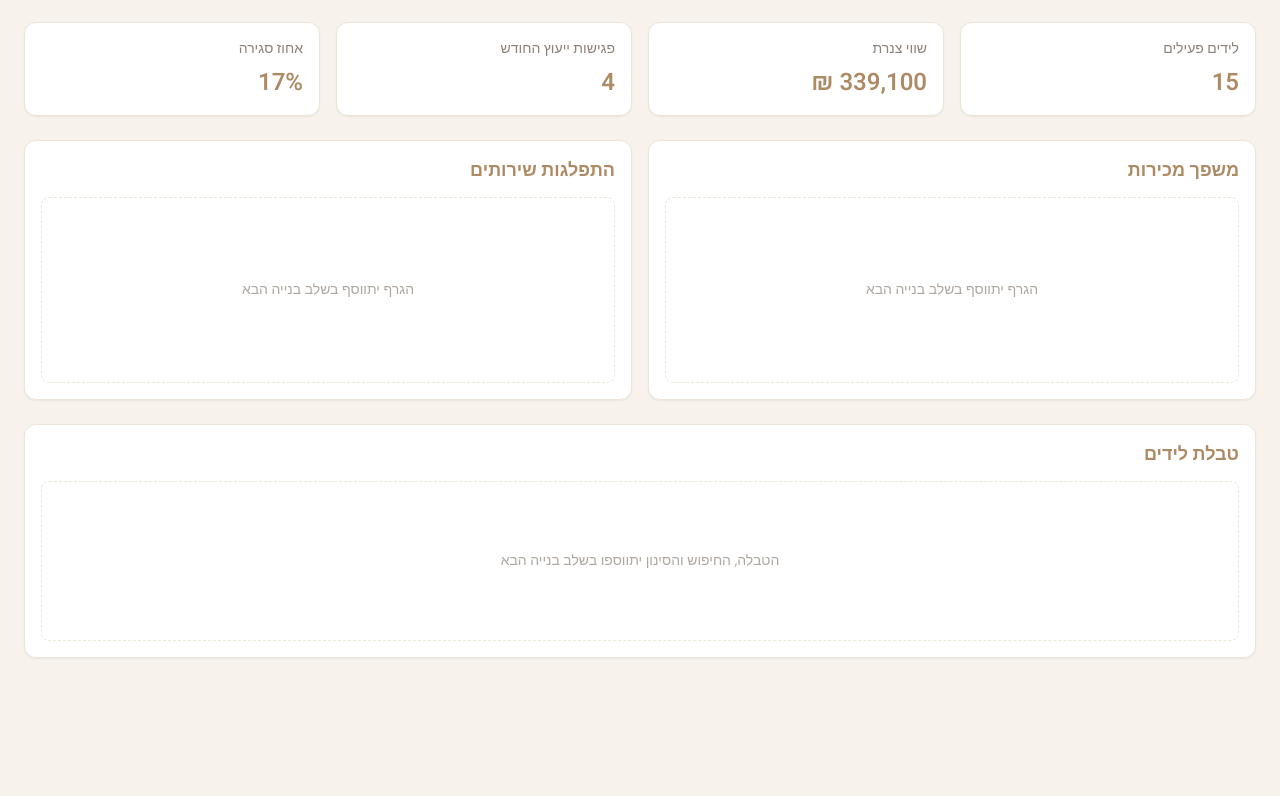
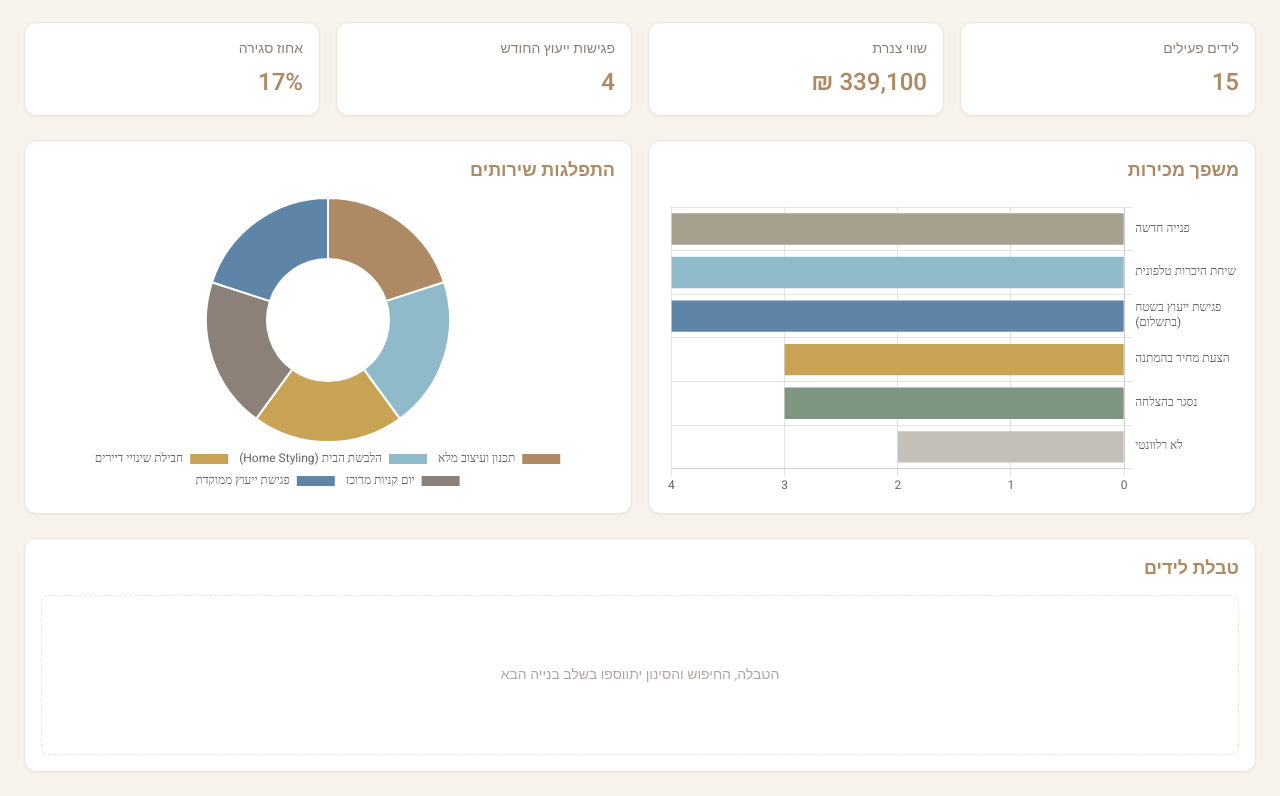
Before and after one commit to Zvia-AI/studio-leads-dashboard, a plain HTML site: page index.html in a window 1280 px wide. Shown: the part 75-871 px from the top of the page. Before the commit the page ends 800 px from the top, so only its background shows below. Drawn offline with nearby package versions, Linux system fonts and the light colour scheme.

Commit message:
feat: add sales funnel and services charts

```diff
--- a/app.js
+++ b/app.js
@@ -32,4 +32,153 @@ function renderKpis() {
   document.getElementById("kpi-conversion-value").textContent = `${kpis.conversionRate}%`;
 }
 
+const STAGE_ORDER = [
+  "פנייה חדשה",
+  "שיחת היכרות טלפונית",
+  "פגישת ייעוץ בשטח (בתשלום)",
+  "הצעת מחיר בהמתנה",
+  "נסגר בהצלחה",
+  "לא רלוונטי",
+];
+
+const STAGE_COLORS = {
+  "פנייה חדשה": "#A6A08F",
+  "שיחת היכרות טלפונית": "#8FBAC9",
+  "פגישת ייעוץ בשטח (בתשלום)": "#5E85A8",
+  "הצעת מחיר בהמתנה": "#C9A355",
+  "נסגר בהצלחה": "#7E9680",
+  "לא רלוונטי": "#C4BFB8",
+};
+
+const SERVICE_COLORS = {
+  "תכנון ועיצוב מלא": "#AD8A64",
+  "הלבשת הבית (Home Styling)": "#8FBAC9",
+  "חבילת שינויי דיירים": "#C9A355",
+  "יום קניות מרוכז": "#8B8178",
+  "פגישת ייעוץ ממוקדת": "#5E85A8",
+};
+
+let funnelChartInstance = null;
+let servicesChartInstance = null;
+
+function toFunnelLabel(stage) {
+  const parenIndex = stage.indexOf("(");
+  if (parenIndex === -1) return [stage];
+  return [stage.slice(0, parenIndex).trim(), stage.slice(parenIndex)];
+}
+
+function renderCharts() {
+  const funnelContainer = document.getElementById("chart-funnel-container");
+  const servicesContainer = document.getElementById("chart-services-container");
+
+  if (typeof Chart === "undefined") {
+    const message = "לא ניתן לטעון את ספריית הגרפים כרגע";
+    funnelContainer.innerHTML = `<p class="text-sm text-taupe/70 text-center mt-8">${message}</p>`;
+    servicesContainer.innerHTML = `<p class="text-sm text-taupe/70 text-center mt-8">${message}</p>`;
+    return;
+  }
+
+  const stageCounts = STAGE_ORDER.map(
+    (stage) => LEADS.filter((lead) => lead.stage === stage).length
+  );
+  const stageColors = STAGE_ORDER.map((stage) => STAGE_COLORS[stage]);
+  const stageLabels = STAGE_ORDER.map(toFunnelLabel);
+
+  if (funnelChartInstance) {
+    funnelChartInstance.data.labels = stageLabels;
+    funnelChartInstance.data.datasets[0].data = stageCounts;
+    funnelChartInstance.data.datasets[0].backgroundColor = stageColors;
+    funnelChartInstance.update();
+  } else {
+    funnelChartInstance = new Chart(document.getElementById("chart-funnel"), {
+      type: "bar",
+      data: {
+        labels: stageLabels,
+        datasets: [
+          {
+            label: "מספר לידים",
+            data: stageCounts,
+            backgroundColor: stageColors,
+          },
+        ],
+      },
+      options: {
+        indexAxis: "y",
+        maintainAspectRatio: false,
+        locale: "he-IL",
+        scales: {
+          x: {
+            beginAtZero: true,
+            reverse: true,
+            ticks: { precision: 0, font: { family: "Heebo" } },
+          },
+          y: {
+            position: "right",
+            ticks: { font: { family: "Heebo" } },
+          },
+        },
+        plugins: {
+          legend: { display: false },
+          tooltip: {
+            rtl: true,
+            titleFont: { family: "Heebo" },
+            bodyFont: { family: "Heebo" },
+            callbacks: {
+              title: (items) => STAGE_ORDER[items[0].dataIndex],
+              label: (context) => `${context.parsed.x} לידים`,
+            },
+          },
+        },
+      },
+    });
+  }
+
+  const serviceTypes = Object.keys(SERVICE_COLORS);
+  const serviceCounts = serviceTypes.map(
+    (service) => LEADS.filter((lead) => lead.serviceType === service).length
+  );
+  const serviceColorList = serviceTypes.map((service) => SERVICE_COLORS[service]);
+
+  if (servicesChartInstance) {
+    servicesChartInstance.data.labels = serviceTypes;
+    servicesChartInstance.data.datasets[0].data = serviceCounts;
+    servicesChartInstance.data.datasets[0].backgroundColor = serviceColorList;
+    servicesChartInstance.update();
+  } else {
+    servicesChartInstance = new Chart(document.getElementById("chart-services"), {
+      type: "doughnut",
+      data: {
+        labels: serviceTypes,
+        datasets: [
+          {
+            data: serviceCounts,
+            backgroundColor: serviceColorList,
+          },
+        ],
+      },
+      options: {
+        maintainAspectRatio: false,
+        rtl: true,
+        locale: "he-IL",
+        plugins: {
+          legend: {
+            position: "bottom",
+            rtl: true,
+            labels: { font: { family: "Heebo" } },
+          },
+          tooltip: {
+            rtl: true,
+            titleFont: { family: "Heebo" },
+            bodyFont: { family: "Heebo" },
+            callbacks: {
+              label: (context) => `${context.label}: ${context.parsed} לידים`,
+            },
+          },
+        },
+      },
+    });
+  }
+}
+
 renderKpis();
+renderCharts();
--- a/index.html
+++ b/index.html
@@ -10,6 +10,7 @@
   <link href="https://fonts.googleapis.com/css2?family=Heebo:wght@400;500;600;700&display=swap" rel="stylesheet">
 
   <script src="https://cdn.tailwindcss.com/3.4.17"></script>
+  <script src="https://cdn.jsdelivr.net/npm/chart.js@4.4.7/dist/chart.umd.min.js"></script>
   <script>
     tailwind.config = {
       theme: {
@@ -65,14 +66,14 @@
     <section class="grid grid-cols-1 lg:grid-cols-2 gap-4">
       <div class="bg-white border border-sand rounded-xl p-4 shadow-sm min-h-[260px] flex flex-col">
         <h2 class="text-lg font-semibold text-wood mb-3">משפך מכירות</h2>
-        <div class="flex-1 flex items-center justify-center text-sm text-taupe/70 border border-dashed border-sand rounded-lg">
-          הגרף יתווסף בשלב בנייה הבא
+        <div id="chart-funnel-container" class="flex-1 h-64 relative">
+          <canvas id="chart-funnel" role="img" aria-label="גרף עמודות אופקי המציג את מספר הלידים בכל שלב במשפך המכירות"></canvas>
         </div>
       </div>
       <div class="bg-white border border-sand rounded-xl p-4 shadow-sm min-h-[260px] flex flex-col">
         <h2 class="text-lg font-semibold text-wood mb-3">התפלגות שירותים</h2>
-        <div class="flex-1 flex items-center justify-center text-sm text-taupe/70 border border-dashed border-sand rounded-lg">
-          הגרף יתווסף בשלב בנייה הבא
+        <div id="chart-services-container" class="flex-1 h-64 relative">
+          <canvas id="chart-services" role="img" aria-label="גרף עוגה המציג את התפלגות הלידים לפי סוג שירות"></canvas>
         </div>
       </div>
     </section>
```
Also changed, not shown: 1 other file.
